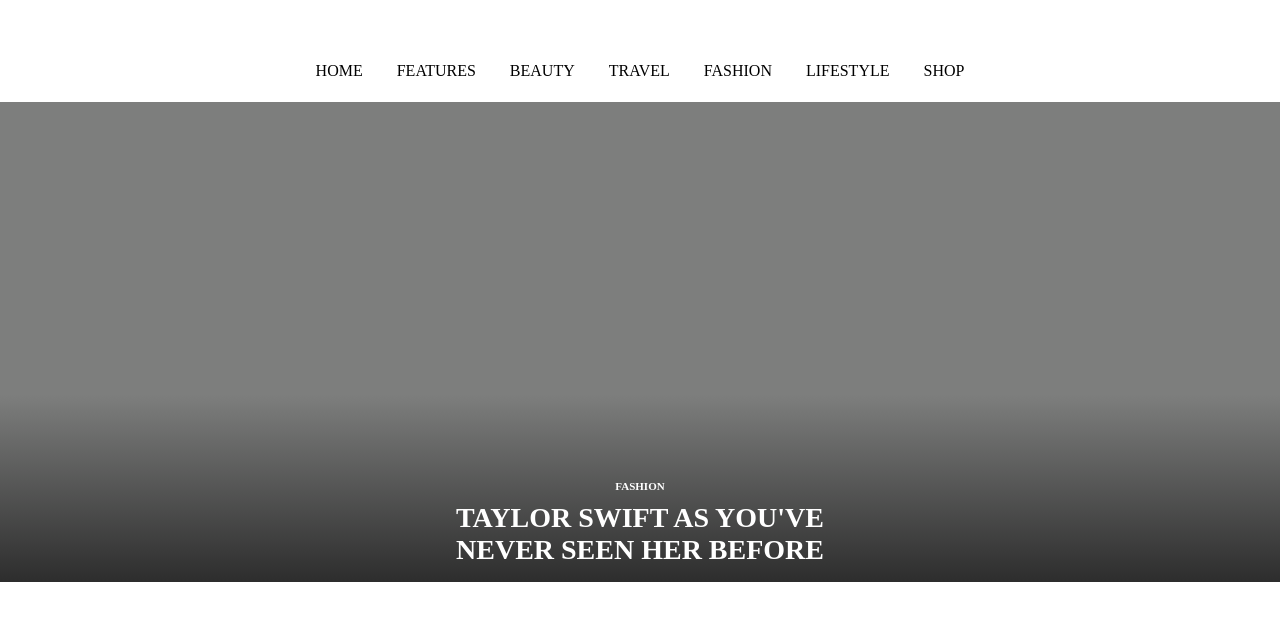
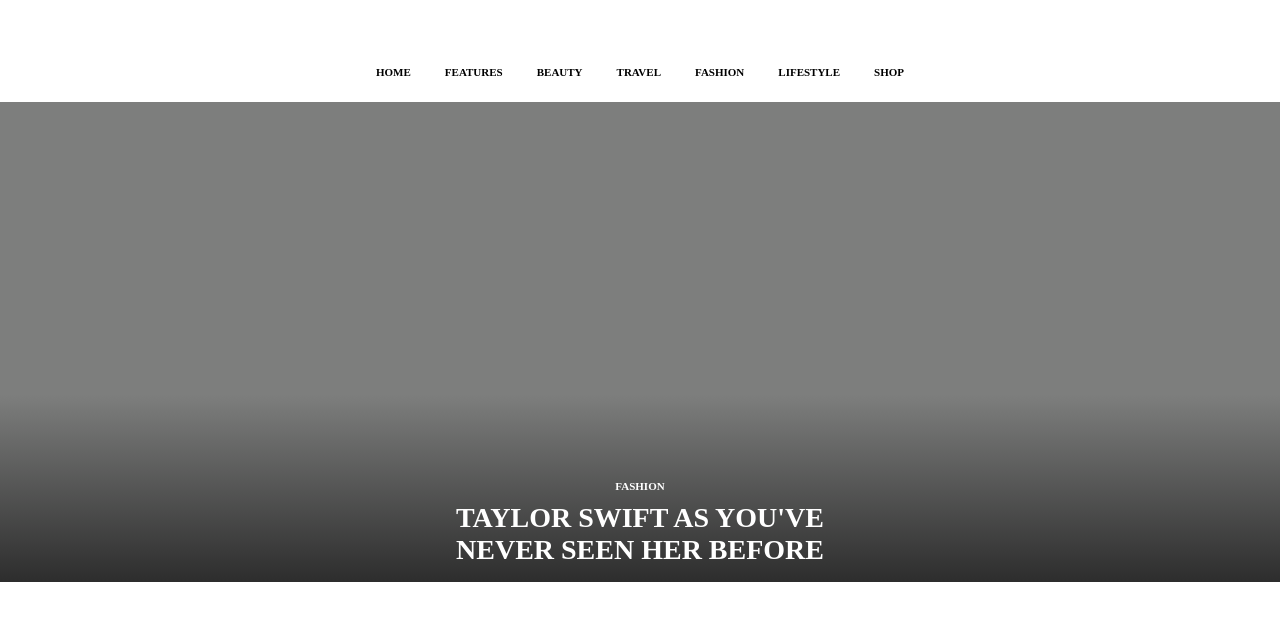
Before and after one commit to davideast/look-mag, a plain HTML site: page src/index.html in a window 1280 px wide. Shown: the part 161-782 px from the top of the page. Drawn offline with Linux system fonts and the light colour scheme; files whose address does not match are found by name.

Commit message:
fix(html): Small caps in navigation

```diff
--- a/src/index.html
+++ b/src/index.html
@@ -45,25 +45,25 @@
         <nav class="navigation">
             <ul>
                 <li>
-                    <a href="#">Home</a>
+                    <a class="smallcaps" href="#">Home</a>
                 </li>
                 <li>
-                    <a href="#">Features</a>
+                    <a class="smallcaps" href="#">Features</a>
                 </li>
                 <li>
-                    <a href="#">Beauty</a>
+                    <a class="smallcaps" href="#">Beauty</a>
                 </li>
                 <li>
-                    <a href="#">Travel</a>
+                    <a class="smallcaps" href="#">Travel</a>
                 </li>
                 <li>
-                    <a href="#">Fashion</a>
+                    <a class="smallcaps" href="#">Fashion</a>
                 </li>
                 <li>
-                    <a href="#">Lifestyle</a>
+                    <a class="smallcaps" href="#">Lifestyle</a>
                 </li>
                 <li>
-                    <a href="#">Shop</a>
+                    <a class="smallcaps" href="#">Shop</a>
                 </li>
             </ul>
         </nav>
```
